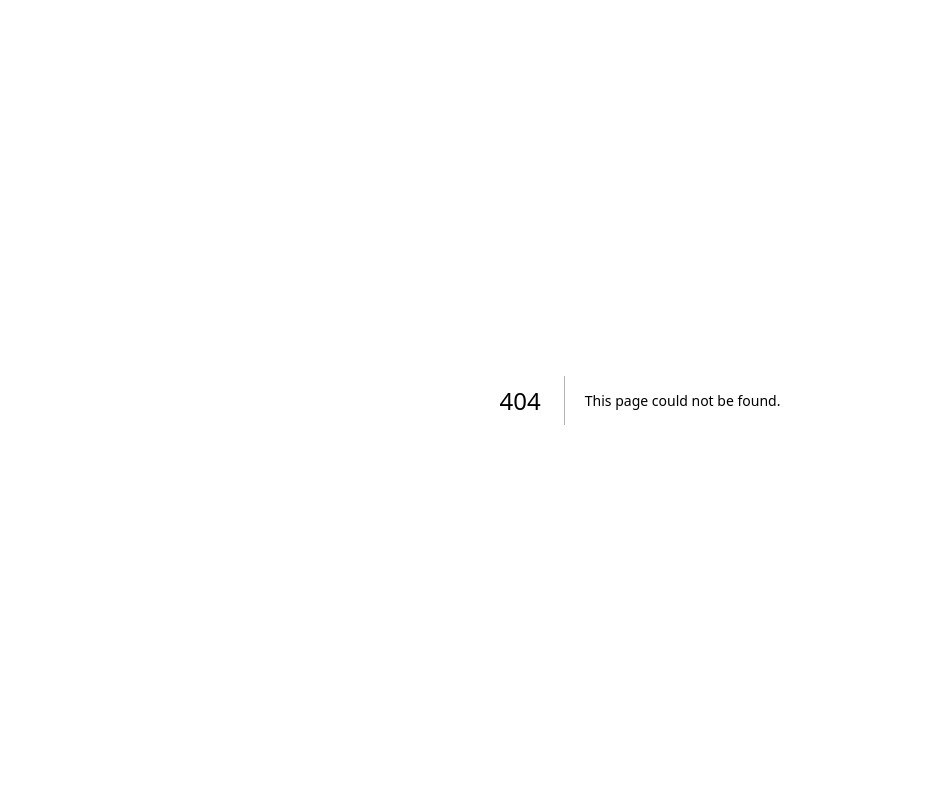
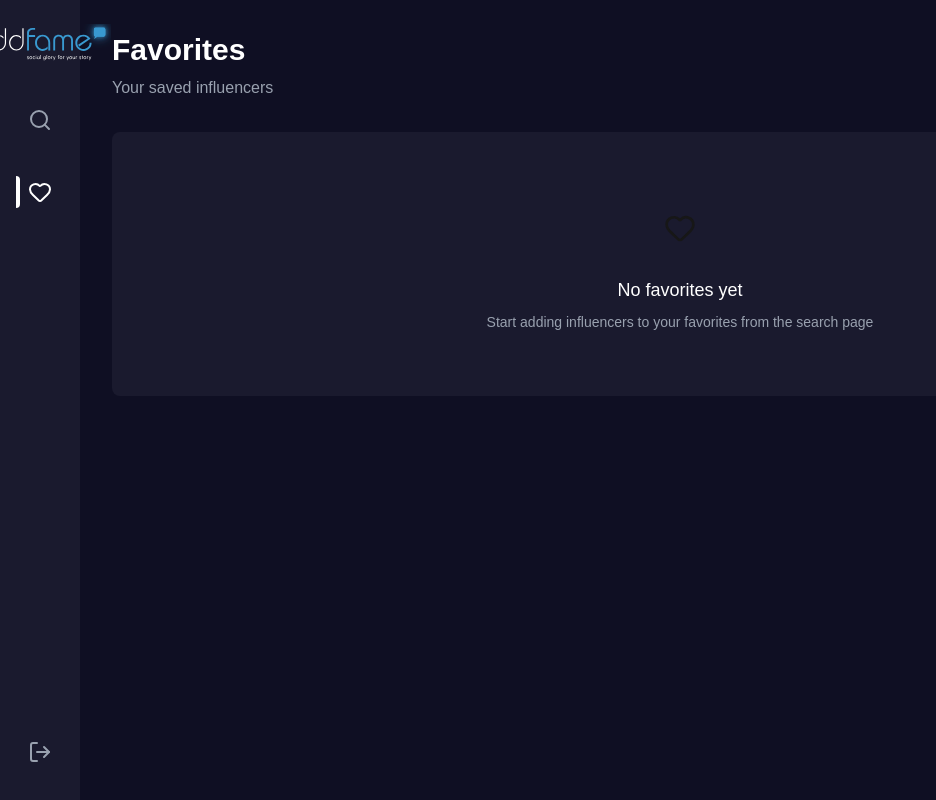
Before and after one commit to Jeko92/famebase, a Next.js app in the folder apps/web/: page /dashboard/favorites in a window 1280 px wide. Before the commit this address had no page. Shown: the whole page, without its empty margins (0-936 px from the left). Built offline with nearby package versions, Linux system fonts and the light colour scheme; no server answers; sample sign-in values are in the browser's storage.

Commit message:
feat(web): implement dashboard layout and pages
create dashboard layout with authentication check and sidebar integration.
add search page with filters and influencer results table.
add favorites page with empty state placeholder.
add dashboard home page that redirects to search.

```diff
--- /dev/null
+++ b/apps/web/src/app/dashboard/favorites/page.tsx
@@ -0,0 +1,45 @@
+'use client';
+
+import { Heart } from 'lucide-react';
+
+interface Favorite {
+  id: string;
+  name: string;
+  followers: number;
+  engagementRate: number;
+}
+
+export default function FavoritesPage() {
+  // This will be connected to the API later
+  const favorites: Favorite[] = [];
+
+  return (
+    <div className="p-8 space-y-8">
+      {/* Header */}
+      <div>
+        <h1 className="text-3xl font-bold text-white">Favorites</h1>
+        <p className="mt-2 text-gray-400">
+          Your saved influencers
+        </p>
+      </div>
+
+      {/* Empty State */}
+      {favorites.length === 0 ? (
+        <div className="flex flex-col items-center justify-center rounded-lg bg-[#1A1A2E] py-16 text-center">
+          <div className="mb-4 rounded-full bg-primary-500/20 p-4">
+            <Heart className="h-8 w-8 text-primary-500" />
+          </div>
+          <h3 className="text-lg font-medium text-white">No favorites yet</h3>
+          <p className="mt-2 text-sm text-gray-400">
+            Start adding influencers to your favorites from the search page
+          </p>
+        </div>
+      ) : (
+        <div className="rounded-lg bg-[#0F0F23] p-6">
+          {/* Favorites list will go here */}
+          <p className="text-gray-400">Favorites functionality coming soon...</p>
+        </div>
+      )}
+    </div>
+  );
+}
--- /dev/null
+++ b/apps/web/src/app/dashboard/layout.tsx
@@ -0,0 +1,24 @@
+import { redirect } from 'next/navigation';
+import { auth } from '@/lib/auth';
+import Sidebar from '@/components/dashboard/Sidebar';
+
+export default async function DashboardLayout({
+  children,
+}: {
+  children: React.ReactNode;
+}) {
+  const session = await auth();
+
+  if (!session) {
+    redirect('/login');
+  }
+
+  return (
+    <div className="flex h-screen bg-[#0F0F23]">
+      <Sidebar />
+      <main className="flex-1 overflow-auto">
+        {children}
+      </main>
+    </div>
+  );
+}
--- a/apps/web/src/app/dashboard/page.tsx
+++ b/apps/web/src/app/dashboard/page.tsx
@@ -1,3 +1,5 @@
+import { redirect } from 'next/navigation';
+
 export default function DashboardPage() {
-  return <h1>Dashboard</h1>;
+  redirect('/dashboard/search');
 }
--- /dev/null
+++ b/apps/web/src/app/dashboard/search/page.tsx
@@ -0,0 +1,72 @@
+'use client';
+
+import { useState } from 'react';
+import SearchFilters, { SearchFilterValues } from '@/components/dashboard/SearchFilters';
+import InfluencerTable from '@/components/dashboard/InfluencerTable';
+import influencersData from '@/data/influencer_liste.json';
+
+// Transform the data to match our interface
+const transformedInfluencers = influencersData.map((inf) => ({
+  id: inf.id,
+  name: inf.name,
+  gender: inf.gender.toUpperCase(),
+  platforms: inf.platform,
+  followers: inf.followers,
+  engagementRate: inf.engagementRate,
+  avgLikes: inf.avgLikes,
+  avgComments: inf.avgComments,
+  topics: inf.topics,
+  location: inf.location,
+  bio: null,
+  profileImageUrl: null,
+}));
+
+export default function SearchPage() {
+  const [filteredInfluencers, setFilteredInfluencers] = useState(transformedInfluencers);
+
+  const handleSearch = (filters: SearchFilterValues) => {
+    let results = [...transformedInfluencers];
+
+    // Filter by search type
+    if (filters.searchType === 'category' && filters.category) {
+      results = results.filter((inf) =>
+        inf.topics.some((topic) => topic.toLowerCase().includes(filters.category!.toLowerCase()))
+      );
+    } else if (filters.searchType === 'keyword' && filters.keyword) {
+      const keyword = filters.keyword.toLowerCase();
+      results = results.filter((inf) =>
+        inf.topics.some((topic) => topic.toLowerCase().includes(keyword)) ||
+        inf.name.toLowerCase().includes(keyword)
+      );
+    }
+
+    // Filter by platform
+    if (filters.platform) {
+      results = results.filter((inf) =>
+        inf.platforms.includes(filters.platform)
+      );
+    }
+
+    setFilteredInfluencers(results);
+  };
+
+  return (
+    <div className="p-4 sm:p-8 space-y-6 sm:space-y-8">
+      {/* Header */}
+      <div>
+        <h1 className="text-2xl sm:text-3xl font-bold text-white">Search</h1>
+        <p className="mt-2 text-sm sm:text-base text-gray-400">
+          Find the perfect influencers for your campaign
+        </p>
+      </div>
+
+      {/* Filters */}
+      <SearchFilters onSearch={handleSearch} />
+
+      {/* Results */}
+      <div>
+        <InfluencerTable influencers={filteredInfluencers} />
+      </div>
+    </div>
+  );
+}
```
